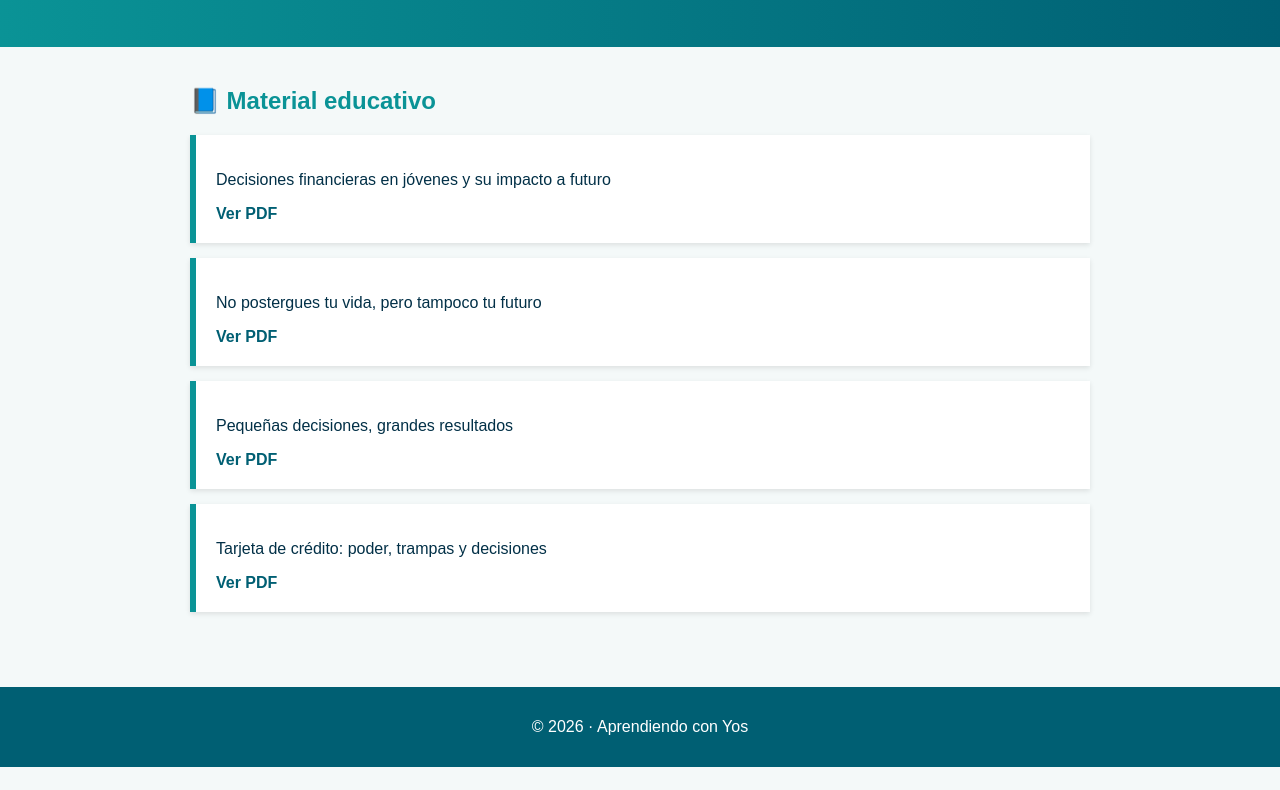
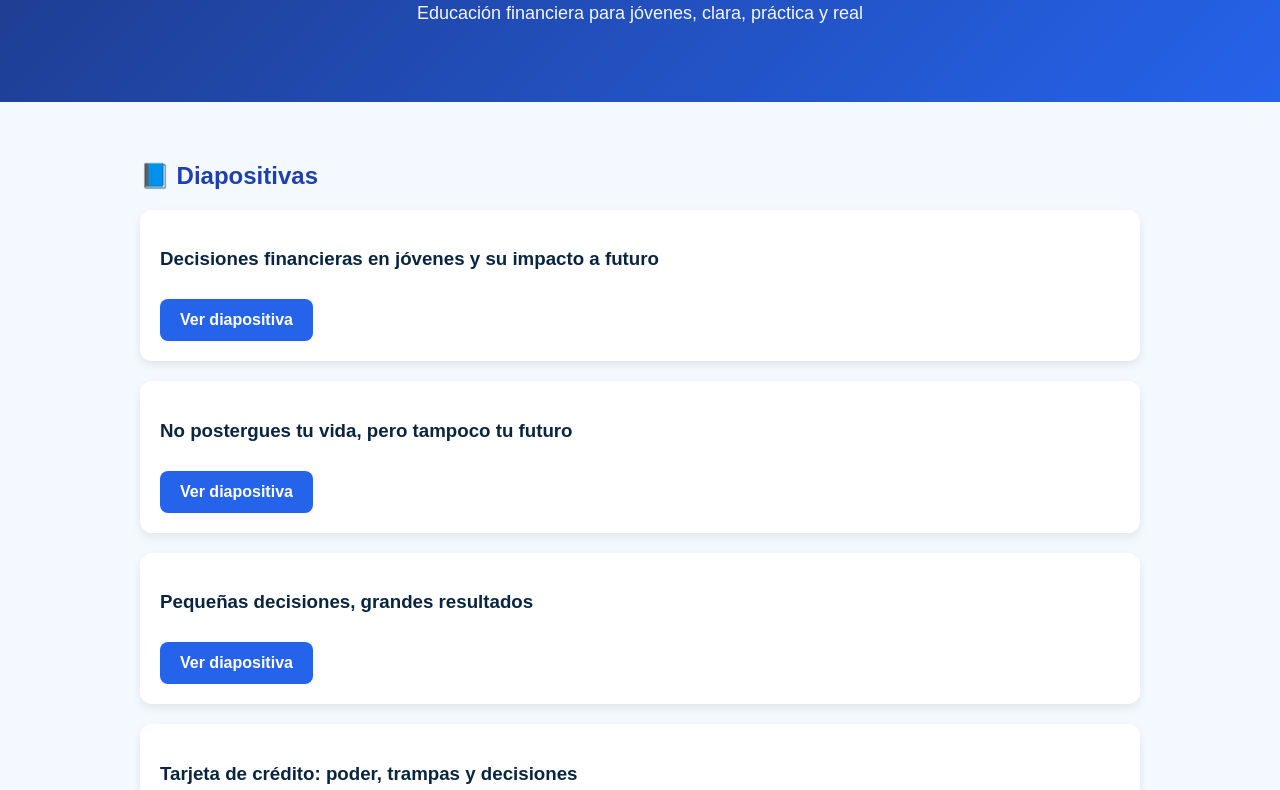
Before and after one commit to jaguirrealejo-cpu/aprendiendo-con-yos, a plain HTML site: page index.html in a window 1280 px wide. Shown: the part 147-937 px from the top of the page. Before the commit the page ends 914 px from the top, so only its background shows below. Drawn offline with Linux system fonts and the light colour scheme.

Commit message:
Update index.html

```diff
--- a/index.html
+++ b/index.html
@@ -3,85 +3,147 @@
 <head>
   <meta charset="UTF-8">
   <title>Aprendiendo con Yos</title>
+  <meta name="viewport" content="width=device-width, initial-scale=1.0">
+
   <style>
     body {
       font-family: Arial, sans-serif;
       margin: 0;
-      background: #f4f9f9;
-      color: #023047;
+      background-color: #f4f8ff;
+      color: #0a2540;
     }
+
     header {
-      background: linear-gradient(90deg, #0a9396, #005f73);
+      background: linear-gradient(135deg, #1e3a8a, #2563eb);
       color: white;
-      padding: 40px 20px;
+      padding: 60px 20px;
       text-align: center;
     }
+
+    header h1 {
+      font-size: 40px;
+      margin-bottom: 10px;
+    }
+
+    header p {
+      font-size: 18px;
+      opacity: 0.95;
+    }
+
     section {
-      max-width: 900px;
+      padding: 40px 20px;
+      max-width: 1000px;
       margin: auto;
-      padding: 20px;
     }
+
     h2 {
-      color: #0a9396;
+      color: #1e40af;
+      margin-bottom: 20px;
     }
+
     .card {
       background: white;
+      border-radius: 12px;
       padding: 20px;
-      margin-bottom: 15px;
-      border-left: 6px solid #0a9396;
-      box-shadow: 0 2px 5px rgba(0,0,0,0.1);
+      margin-bottom: 20px;
+      box-shadow: 0 4px 10px rgba(0,0,0,0.08);
     }
-    a {
-      color: #005f73;
+
+    .btn {
+      display: inline-block;
+      margin-top: 10px;
+      padding: 12px 20px;
+      background-color: #2563eb;
+      color: white;
       text-decoration: none;
+      border-radius: 8px;
       font-weight: bold;
     }
+
+    .btn:hover {
+      background-color: #1e40af;
+    }
+
     footer {
-      background: #005f73;
+      background-color: #1e3a8a;
       color: white;
       text-align: center;
-      padding: 15px;
+      padding: 20px;
       margin-top: 40px;
     }
   </style>
 </head>
+
 <body>
 
 <header>
   <h1>Aprendiendo con Yos</h1>
-  <p>Educación financiera para jóvenes, decisiones inteligentes para el futuro</p>
+  <p>Educación financiera para jóvenes, clara, práctica y real</p>
 </header>
 
 <section>
-  <h2>📘 Material educativo</h2>
+  <h2>📘 Diapositivas</h2>
 
   <div class="card">
-    <p>Decisiones financieras en jóvenes y su impacto a futuro</p>
-    <a href="Decisiones financieras en jóvenes y su impacto a futuro.pdf" target="_blank">
-      Ver PDF
-    </a>
+    <h3>Decisiones financieras en jóvenes y su impacto a futuro</h3>
+    <a class="btn" href="Decisiones financieras en jóvenes y su impacto a futuro.pdf" target="_blank">Ver diapositiva</a>
   </div>
 
   <div class="card">
-    <p>No postergues tu vida, pero tampoco tu futuro</p>
-    <a href="No postergues tu vida, pero tampoco tu futuro.pdf" target="_blank">
-      Ver PDF
-    </a>
+    <h3>No postergues tu vida, pero tampoco tu futuro</h3>
+    <a class="btn" href="No postergues tu vida... pero tampoco tu futuro.pdf" target="_blank">Ver diapositiva</a>
   </div>
 
   <div class="card">
-    <p>Pequeñas decisiones, grandes resultados</p>
-    <a href="Pequeñas decisiones, grandes resultados.pdf" target="_blank">
-      Ver PDF
-    </a>
+    <h3>Pequeñas decisiones, grandes resultados</h3>
+    <a class="btn" href="Pequeñas decisiones, grandes resultados.pdf" target="_blank">Ver diapositiva</a>
   </div>
 
   <div class="card">
-    <p>Tarjeta de crédito: poder, trampas y decisiones</p>
-    <a href="Tarjeta de crédito poder, trampas y decisiones.pdf" target="_blank">
-      Ver PDF
-    </a>
+    <h3>Tarjeta de crédito: poder, trampas y decisiones</h3>
+    <a class="btn" href="Tarjeta de crédito poder, trampas y decisiones.pdf" target="_blank">Ver diapositiva</a>
   </div>
+</section>
+
+<section>
+  <h2>🎮 Juegos interactivos</h2>
+
+  <div class="card">
+    <h3>🎯 El Ahorcado Financiero</h3>
+    <a class="btn" href="https://view.genially.com/697e8b8c101a0d3e18ee9bdd/interactive-content-el-ahorcado-financieroyoss" target="_blank">Jugar ahora</a>
+  </div>
+
+  <div class="card">
+    <h3>🔥 Bien o Mal (Resultados)</h3>
+    <a class="btn" href="https://view.genially.com/6982d2d601331021c2722de8/interactive-content-2-g-resultados" target="_blank">Jugar ahora</a>
+  </div>
+
+  <div class="card">
+    <h3>🚀 Tu decisión tu futuro</h3>
+    <a class="btn" href="https://view.genially.com/698825fedea8f5798eb523f8/interactive-content-tu-decision-tu-futuro" target="_blank">Jugar ahora</a>
+  </div>
+
+  <div class="card">
+    <h3>💡 Necesidades y Gustos</h3>
+    <a class="btn" href="https://view.genially.com/697eb15d1be50a800e49185d/interactive-content-necesidades-y-gustosyoss" target="_blank">Jugar ahora</a>
+  </div>
+</section>
+
+<section>
+  <h2>💡 Consejos financieros de la semana</h2>
+
+  <div class="card">
+    <p>⭐ No necesitas ganar mucho para empezar — necesitas empezar para aprender.</p>
+  </div>
+
+  <div class="card">
+    <p>⭐ Gastar no es malo… gastar sin pensar sí puede afectar tu futuro financiero.</p>
+  </div>
+
+  <div class="card">
+    <p>⭐ Cada decisión pequeña hoy le quita estrés a tu yo del futuro.</p>
+  </div>
+
 </section>
 
 <footer>
```
